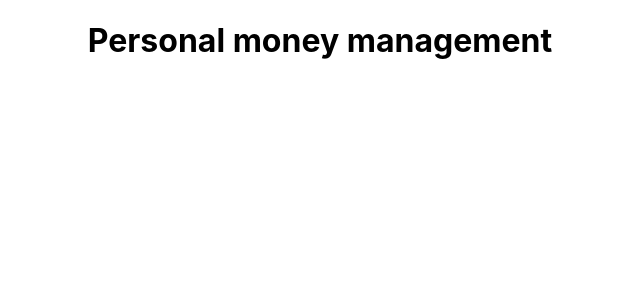
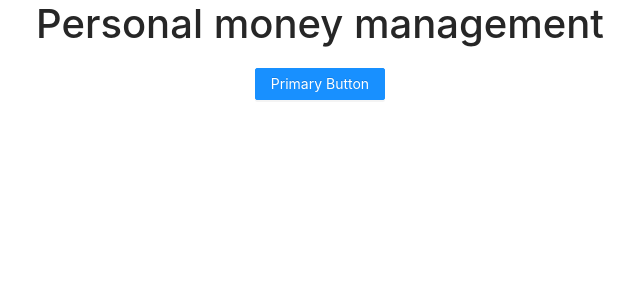
Before and after one commit to roksprogar/node-express-mongodb-react-mern-money-management, a React (Create React App) app in the folder client/: page / in a window 1280 px wide. Shown: the top 300 px of the page, without its empty margins (320-960 px from the left). Built offline with nearby package versions, Linux system fonts and the light colour scheme.

Commit message:
added react libs and bootstrap

```diff
--- a/client/package.json
+++ b/client/package.json
@@ -6,9 +6,15 @@
     "@testing-library/jest-dom": "^5.16.5",
     "@testing-library/react": "^13.3.0",
     "@testing-library/user-event": "^13.5.0",
+    "antd": "^4.22.3",
+    "aos": "^2.3.4",
+    "axios": "^0.27.2",
     "react": "^18.2.0",
     "react-dom": "^18.2.0",
+    "react-redux": "^8.0.2",
+    "react-router-dom": "^6.3.0",
     "react-scripts": "5.0.1",
+    "redux": "^4.2.0",
     "web-vitals": "^2.1.4"
   },
   "scripts": {
--- a/client/public/index.html
+++ b/client/public/index.html
@@ -10,34 +10,12 @@
       content="Web site created using create-react-app"
     />
     <link rel="apple-touch-icon" href="%PUBLIC_URL%/logo192.png" />
-    <!--
-      manifest.json provides metadata used when your web app is installed on a
-      user's mobile device or desktop. See https://developers.google.com/web/fundamentals/web-app-manifest/
-    -->
     <link rel="manifest" href="%PUBLIC_URL%/manifest.json" />
-    <!--
-      Notice the use of %PUBLIC_URL% in the tags above.
-      It will be replaced with the URL of the `public` folder during the build.
-      Only files inside the `public` folder can be referenced from the HTML.
-
-      Unlike "/favicon.ico" or "favicon.ico", "%PUBLIC_URL%/favicon.ico" will
-      work correctly both with client-side routing and a non-root public URL.
-      Learn how to configure a non-root public URL by running `npm run build`.
-    -->
-    <title>React App</title>
+    <title>Personal money management</title>
+    <link rel="stylesheet" href="https://cdn.jsdelivr.net/npm/bootstrap@4.4.1/dist/css/bootstrap.min.css" integrity="sha384-Vkoo8x4CGsO3+Hhxv8T/Q5PaXtkKtu6ug5TOeNV6gBiFeWPGFN9MuhOf23Q9Ifjh" crossorigin="anonymous">
   </head>
   <body>
     <noscript>You need to enable JavaScript to run this app.</noscript>
     <div id="root"></div>
-    <!--
-      This HTML file is a template.
-      If you open it directly in the browser, you will see an empty page.
-
-      You can add webfonts, meta tags, or analytics to this file.
-      The build step will place the bundled scripts into the <body> tag.
-
-      To begin the development, run `npm start` or `yarn start`.
-      To create a production bundle, use `npm run build` or `yarn build`.
-    -->
   </body>
 </html>
--- a/client/src/App.js
+++ b/client/src/App.js
@@ -1,10 +1,12 @@
-import logo from './logo.svg';
 import './App.css';
+import { Button } from 'antd';
+import 'antd/dist/antd.min.css';
 
 function App() {
   return (
     <div className="App">
       <h1>Personal money management</h1>
+      <Button type="primary">Primary Button</Button>
     </div>
   );
 }
```
Also changed, not shown: 1 other file (tests, documents, lock files or other folders).
